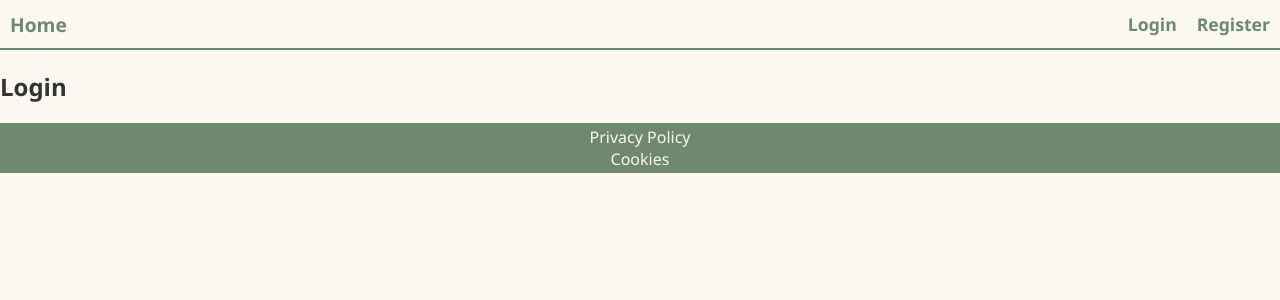
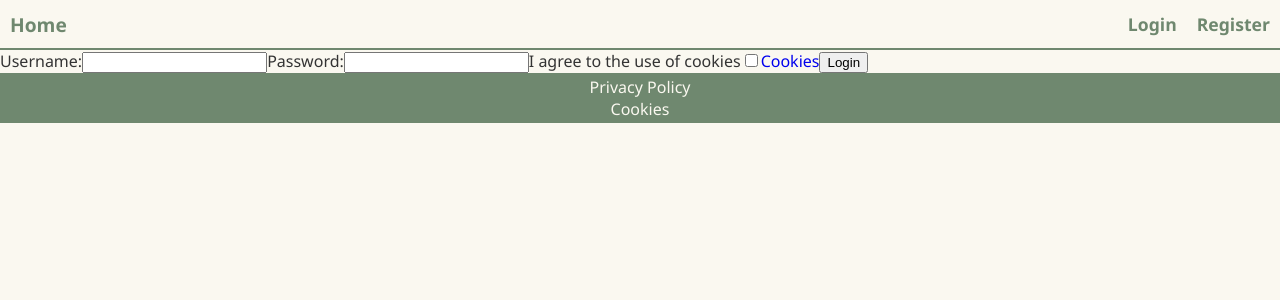
Before and after one commit to EllinorHenriksson/BookByte-Client-App, a React (Create React App) app: page /login in a window 1280 px wide. Shown: the top 300 px of the page. Built offline with nearby package versions, Linux system fonts and the light colour scheme; no server answers.

Commit message:
Work with flash messages

```diff
--- a/src/components/Login.js
+++ b/src/components/Login.js
@@ -1,12 +1,93 @@
+import { useLocation, useNavigate, Link } from 'react-router-dom'
+import { useState } from 'react'
+
 /**
  * The Login component.
  *
  * @returns {object} The jsx html template.
  */
 function Login () {
+  const location = useLocation()
+  const success = location.state?.success
+
+  const [username, setUsername] = useState('')
+  const [password, setPassword] = useState('')
+
+  const [isLoading, setIsLoading] = useState(false)
+  const [error, setError] = useState(null)
+
+  const navigate = useNavigate()
+
+  /**
+   * Handles the submit event.
+   *
+   * @param {Event} e - The event object.
+   */
+  const handleSubmit = (e) => {
+    e.preventDefault()
+
+    setIsLoading(true)
+    setError(null)
+
+    const data = { username, password }
+
+    fetch(process.env.REACT_APP_URL_AUTH_SERVICE + '/login', {
+      method: 'POST',
+      headers: {
+        'Content-Type': 'application/json'
+      },
+      body: JSON.stringify(data)
+    }).then(res => {
+      setIsLoading(false)
+      if (res.ok) {
+        // Kom ihåg att spara undan JWT i local storage
+        navigate('/home', { state: { success: 'Successfull authentication' } })
+      } else {
+        if (res.status === 401) {
+          setError('Authentication failed: Wrong username and/or password.')
+        } else if (res.status === 404) {
+          setError('Authentication failed: Could not find the requested resource.')
+        } else {
+          setError('Authentication failed: Server error, please try again later.')
+        }
+      }
+    }).catch(err => {
+      console.log(err)
+      setError('Authentication failed: Network error, please try again later.')
+      setIsLoading(false)
+    })
+  }
+
   return (
-    <div>
-      <h2>Login</h2>
+    <div className='login'>
+      { success && <div className='flash success'>{ success }</div> }
+      { error && <div className='flash error'>{ error }</div> }
+      <form
+        onSubmit={ handleSubmit }>
+        <label>Username:</label>
+        <input
+          type="text"
+          required
+          value={ username }
+          onChange={ (e) => setUsername(e.target.value) }>
+        </input>
+        <label>Password:</label>
+        <input
+          type="password"
+          required
+          minLength="10"
+          value={ password }
+          onChange={ (e) => setPassword(e.target.value) }>
+        </input>
+        <label>I agree to the use of cookies</label>
+        <input
+          type="checkbox"
+          required>
+        </input>
+        <Link to="./cookies">Cookies</Link>
+        { !isLoading && <button>Login</button> }
+        { isLoading && <button disabled>Loading...</button> }
+      </form>
     </div>
   )
 }
--- a/src/components/Register.js
+++ b/src/components/Register.js
@@ -14,8 +14,17 @@ function Register () {
   const [password, setPassword] = useState('')
 
   const [isLoading, setIsLoading] = useState(false)
+  const [error, setError] = useState(null)
 
   const navigate = useNavigate()
+
+  /**
+   * Handles the click event.
+   *
+   */
+  const handleClick = () => {
+    setError(null)
+  }
 
   /**
    * Handles the submit event.
@@ -26,6 +35,7 @@ function Register () {
     e.preventDefault()
 
     setIsLoading(true)
+    setError(null)
 
     const data = { username, givenName, familyName, email, password }
 
@@ -38,21 +48,37 @@ function Register () {
     }).then(res => {
       setIsLoading(false)
       if (res.ok) {
-        console.log('Successfull registration')
-        navigate('/login')
+        navigate('/login', { state: { success: 'Successfull registration' } })
       } else {
-        // OBS! Ändra detta till riktig åtgärd
-        console.log('Status code: ', res.status)
+        if (res.status === 400) {
+          setError('Registration failed: Data input not correctly formatted.')
+        } else if (res.status === 404) {
+          setError('Registration failed: Could not find the requested resource.')
+        } else if (res.status === 409) {
+          setError('Registration failed: Username and/or email address already registered.')
+        } else {
+          setError('Registration failed: Server error, please try again later.')
+        }
       }
-    }).catch(error => {
-      // OBS! Ändra detta till riktig åtgärd
-      console.log(error.message)
+    }).catch(err => {
+      console.log(err)
+      setError('Registration failed: Network error, please try again later.')
       setIsLoading(false)
     })
   }
 
   return (
     <div className="register">
+      {/* { error &&
+        <div className='flash error'>
+          <button type="button" onClick={ handleClick }></button>
+          <div>{ error }</div>
+        </div>
+      } */}
+      <div className='flash error'>
+        <button type="button" onClick={ handleClick }></button>
+        <div>Felmeddelande eeeeeeeeeeeeeeeeeeeee {error} </div>
+      </div>
       <form
         onSubmit={ handleSubmit }>
         <label>Username:</label>
@@ -98,8 +124,8 @@ function Register () {
           onChange={ (e) => setPassword(e.target.value) }>
         </input>
         <Link to="./privacy-policy">Privacy Policy</Link>
-        { !isLoading && <button>Register</button> }
-        { isLoading && <button disabled>Loading...</button> }
+        { !isLoading && <button type="submit">Register</button> }
+        { isLoading && <button type="submit" disabled>Loading...</button> }
       </form>
     </div>
   )
--- a/src/index.css
+++ b/src/index.css
@@ -97,7 +97,7 @@ button:hover {
 .home-anonymous a {
   display: inline-block;
   border: 2px solid rgb(111, 136, 111);
-  border-radius: 15px;
+  border-radius: 10px;
   padding: 10px;
   font-weight: bold;
   background-color: rgb(111, 136, 111);
@@ -137,7 +137,7 @@ button:hover {
   padding: 20px;
   width: max-content;
   margin: 10px auto;
-  border-radius: 15px;
+  border-radius: 5px;
   text-align: left;
 }
 
@@ -152,10 +152,10 @@ button:hover {
   font-size: 0.9rem;
 }
 
-.register button {
+.register button[type="submit"] {
   display: block;
   border: 2px solid rgb(111, 136, 111);
-  border-radius: 15px;
+  border-radius: 10px;
   padding: 10px;
   font-weight: bold;
   background-color: rgb(111, 136, 111);
@@ -167,7 +167,7 @@ button:hover {
   margin-top: 10px;
 }
 
-.register button:hover {
+.register button[type="submit"]:hover {
   border: 2px solid rgb(111, 136, 111);
   background-color: rgb(250, 248, 240);
   color: rgb(111, 136, 111);
@@ -187,3 +187,28 @@ button:hover {
 .register a:hover, .register a:active {
   text-decoration: underline;
 }
+
+.register .flash {
+  background-color: rgb(199, 116, 116);
+  color: rgb(255, 255, 255);
+  max-width: 500px;
+  width: 200px;
+  padding: 15px;
+  text-align: left;
+  font-size: 0.9rem;
+  position: absolute;
+  top: 60px;
+  right: 10px;
+  border-radius: 5px;
+}
+
+.register .flash button[type="button"] {
+  width: 15px;
+  height: 15px;
+  background-image: url("/public/images/cross.png");
+  background-size: contain;
+  position: absolute;
+  right: 5px;
+  top: 5px;
+  border: none;
+}
```
Also changed, not shown: public/images/cross.png (added), public/images/info.png (deleted).
